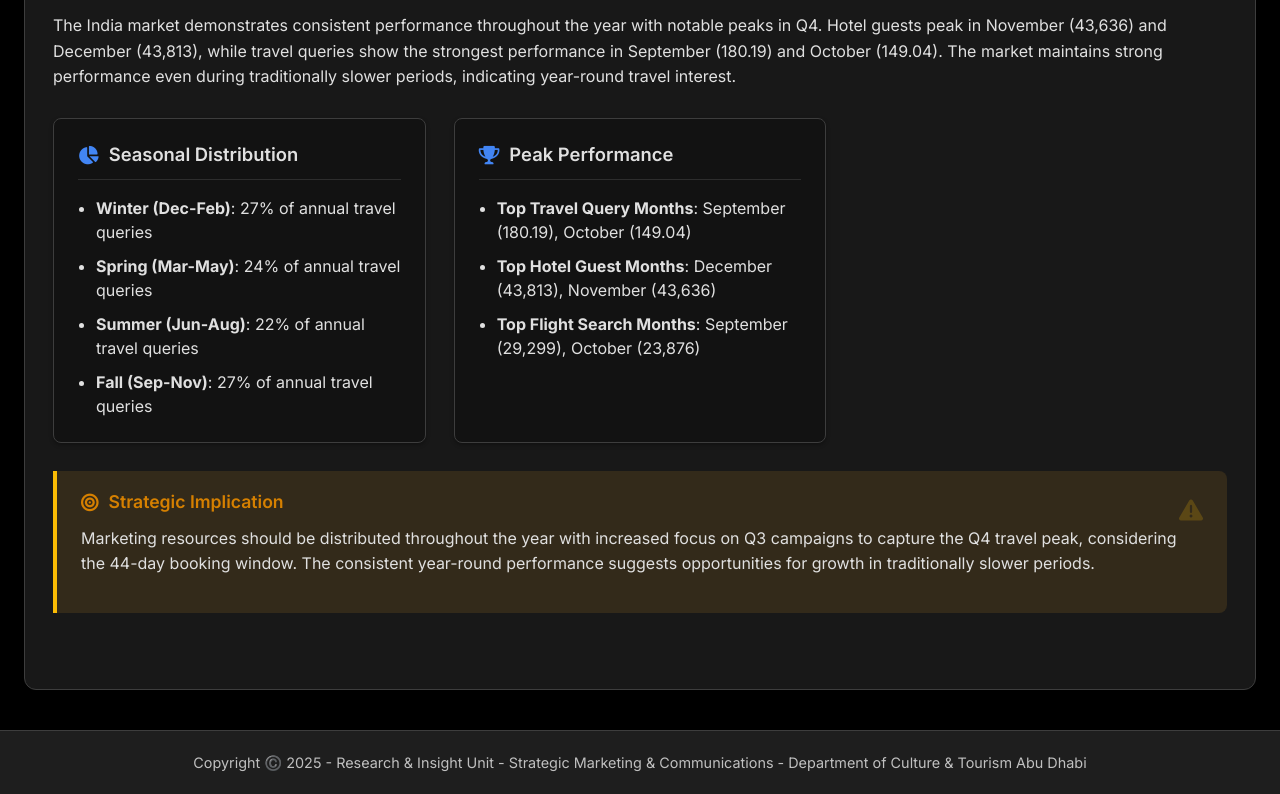
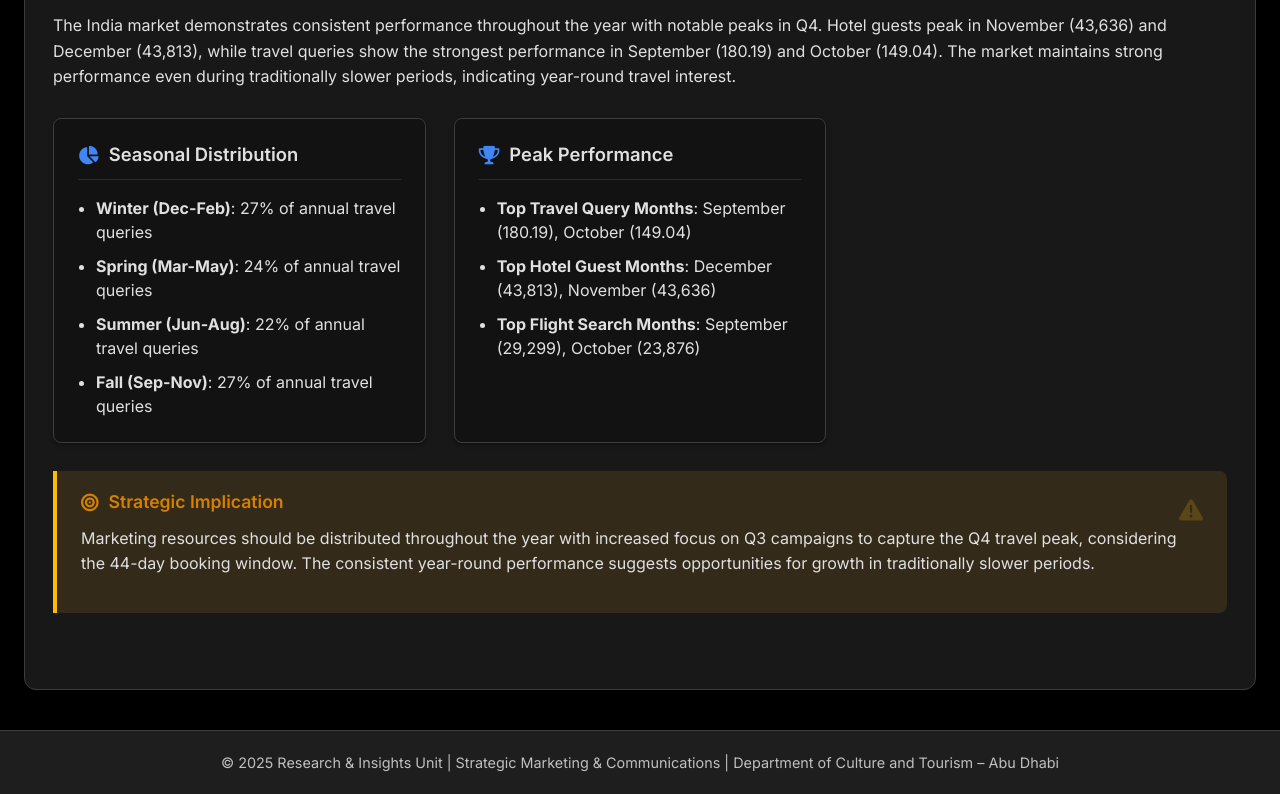
Before and after one commit to studiorns/IndiaMarketAnalysis, a plain HTML site: page index.html in a window 1280 px wide. Shown: the part 3479-4273 px from the top of the page. Drawn offline with nearby package versions, Linux system fonts and the light colour scheme.

Commit message:
Add files via upload

```diff
--- a/index.html
+++ b/index.html
@@ -947,7 +947,7 @@
 
     <footer style="background-color: var(--gray-100); padding: 20px 0; text-align: center; margin-top: 40px; border-top: 1px solid var(--gray-300);">
         <div class="container">
-            <p style="margin: 0; color: var(--gray-700); font-size: 0.9rem;">Copyright ©️ 2025 - Research & Insight Unit - Strategic Marketing & Communications - Department of Culture & Tourism Abu Dhabi</p>
+            <p style="margin: 0; color: var(--gray-700); font-size: 0.9rem;">© 2025 Research & Insights Unit | Strategic Marketing & Communications | Department of Culture and Tourism – Abu Dhabi</p>
         </div>
     </footer>
 
```
